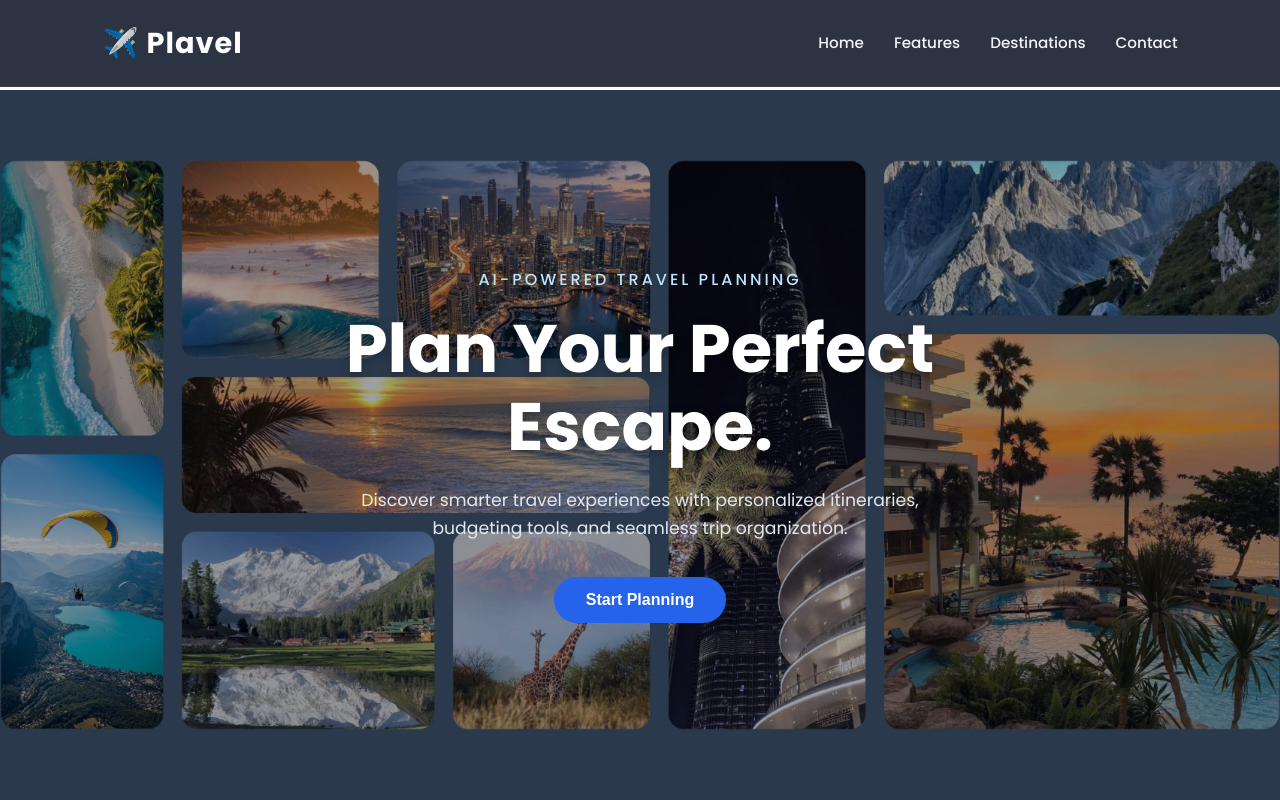
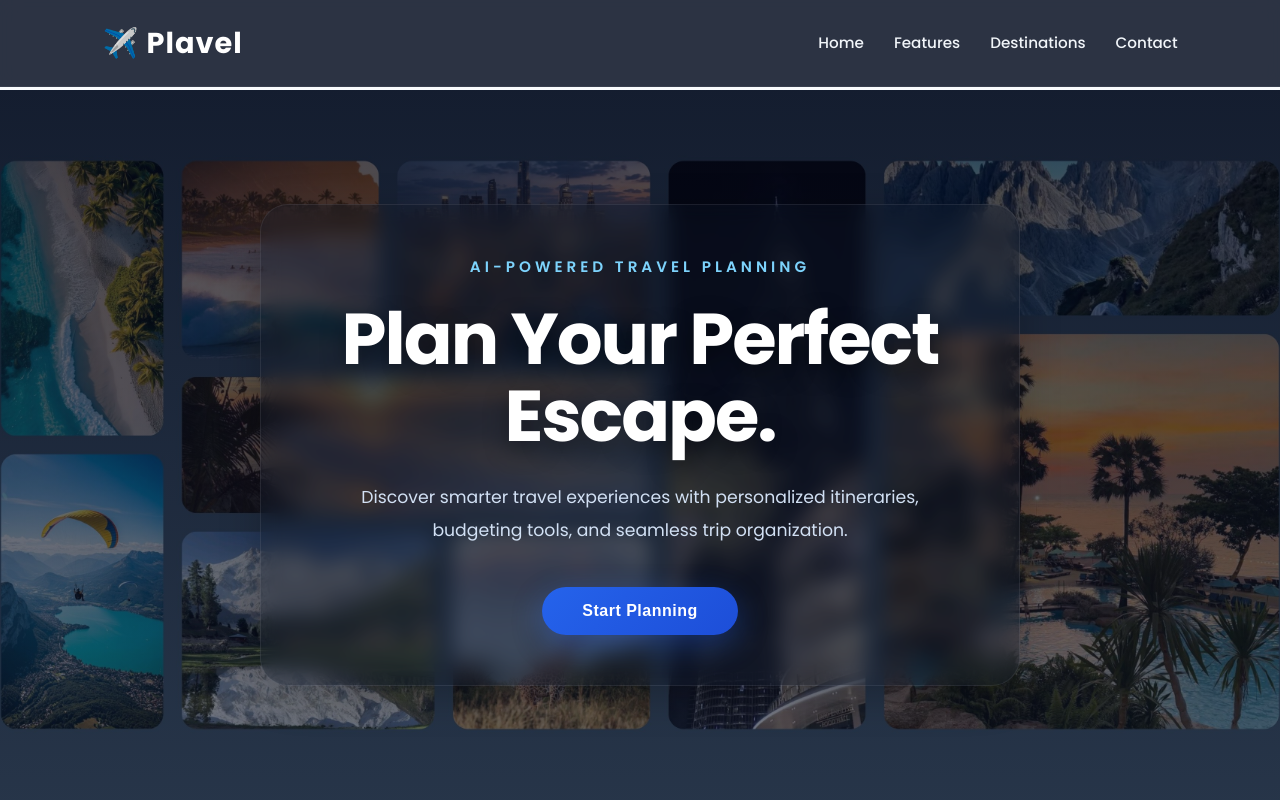
Before and after one commit to isha-hanaan/synent-task2-landingpage-isha, a plain HTML site: page index.html in a window 1280 px wide. Shown: the top 800 px of the page. Drawn offline with Linux system fonts and the light colour scheme.

Commit message:
Improved hero section design and readability

```diff
--- a/style.css
+++ b/style.css
@@ -35,12 +35,15 @@ body{
 
   border-bottom: 1px solid rgba(255,255,255,0.06);
 
+  backdrop-filter: blur(10px);
+
   z-index: 1000;
 }
 
 .logo{
   font-size: 1.8rem;
   font-weight: 700;
+
   color: white;
 
   letter-spacing: 1px;
@@ -49,6 +52,7 @@ body{
 .nav-links{
   display: flex;
   align-items: center;
+
   gap: 30px;
 
   list-style: none;
@@ -56,6 +60,7 @@ body{
 
 .nav-links a{
   text-decoration: none;
+
   color: #f1f5f9;
 
   font-size: 0.95rem;
@@ -72,21 +77,20 @@ body{
 
 .hero{
 
-  /* IMPORTANT SPACE BELOW NAVBAR */
-
   margin-top: 90px;
 
   min-height: calc(100vh - 90px);
 
   background-image:
   linear-gradient(
-    rgba(2,6,23,0.38),
-    rgba(2,6,23,0.38)
+    rgba(2, 6, 23, 0.72),
+    rgba(15, 23, 42, 0.55)
   ),
   url("images/travel-hero.jpg");
 
   background-size: cover;
   background-position: center;
+  background-repeat: no-repeat;
 
   display: flex;
   justify-content: center;
@@ -94,73 +98,116 @@ body{
 
   text-align: center;
 
-  padding: 40px 20px;
+  padding: 60px 20px;
 }
 
 .hero-content{
+
   max-width: 760px;
+
+  padding: 50px 40px;
+
+  border-radius: 28px;
+
+  background: rgba(15, 23, 42, 0.30);
+
+  backdrop-filter: blur(10px);
+
+  border: 1px solid rgba(255,255,255,0.08);
+
+  box-shadow:
+    0 10px 40px rgba(0,0,0,0.22);
 
   animation: fadeIn 1s ease;
 }
 
 .hero-content h2{
-  color: #bae6fd;
 
-  font-size: 1rem;
-  font-weight: 500;
+  color: #7dd3fc;
 
-  letter-spacing: 3px;
+  font-size: 0.95rem;
+  font-weight: 600;
+
+  letter-spacing: 4px;
   text-transform: uppercase;
 
-  margin-bottom: 18px;
+  margin-bottom: 20px;
 }
 
 .hero-content h1{
+
   color: white;
 
-  font-size: 4.2rem;
+  font-size: 4.5rem;
   font-weight: 700;
 
-  line-height: 1.15;
+  line-height: 1.08;
 
-  margin-bottom: 22px;
+  margin-bottom: 26px;
 
-  text-shadow: 0 4px 12px rgba(0,0,0,0.25);
+  letter-spacing: -2px;
+
+  text-shadow:
+    0 8px 24px rgba(0,0,0,0.4);
 }
 
 .hero-content p{
-  color: #e2e8f0;
+
+  color: #dbeafe;
 
   font-size: 1.08rem;
 
-  max-width: 650px;
+  max-width: 620px;
+
   margin: auto;
 
-  margin-bottom: 35px;
+  margin-bottom: 40px;
+
+  line-height: 1.9;
+
+  opacity: 0.95;
 }
 
 .hero-content button{
-  padding: 14px 32px;
+
+  padding: 15px 40px;
 
   border: none;
   border-radius: 50px;
 
-  background: #2563eb;
+  background: linear-gradient(
+    135deg,
+    #2563eb,
+    #1d4ed8
+  );
 
   color: white;
 
   font-size: 1rem;
   font-weight: 600;
 
+  letter-spacing: 0.5px;
+
   cursor: pointer;
 
-  transition: 0.3s ease;
+  box-shadow:
+    0 10px 30px rgba(37,99,235,0.35);
+
+  transition: all 0.3s ease;
 }
 
 .hero-content button:hover{
-  background: #1d4ed8;
 
-  transform: translateY(-3px);
+  transform: translateY(-5px) scale(1.02);
+
+  box-shadow:
+    0 14px 34px rgba(37,99,235,0.45);
+
+  background: linear-gradient(
+    135deg,
+    #1d4ed8,
+    #1e40af
+  );
 }
 
 /* FEATURES SECTION */
@@ -189,11 +236,13 @@ body{
   box-shadow:
     0 4px 18px rgba(15,23,42,0.04);
 
-  transition: 0.3s ease;
+  transition: all 0.3s ease;
 }
 
 .feature-card:hover{
   transform: translateY(-6px);
+
+  border-color: #bfdbfe;
 
   box-shadow:
     0 12px 24px rgba(37,99,235,0.08);
@@ -206,6 +255,12 @@ body{
 
   font-size: 1.15rem;
   font-weight: 600;
+
+  transition: 0.3s ease;
+}
+
+.feature-card:hover h3{
+  color: #1d4ed8;
 }
 
 .feature-card p{
@@ -242,6 +297,7 @@ footer{
 
   display: flex;
   justify-content: center;
+
   gap: 18px;
 }
 
@@ -289,7 +345,7 @@ footer{
   }
 
   .hero-content h1{
-    font-size: 3.4rem;
+    font-size: 3.5rem;
   }
 
 }
@@ -310,6 +366,8 @@ footer{
     flex-wrap: wrap;
 
     justify-content: center;
+
+    text-align: center;
   }
 
   .hero{
@@ -319,8 +377,14 @@ footer{
     min-height: calc(100vh - 120px);
   }
 
+  .hero-content{
+    padding: 40px 24px;
+  }
+
   .hero-content h1{
-    font-size: 2.5rem;
+    font-size: 2.8rem;
+
+    line-height: 1.2;
   }
 
   .hero-content p{
@@ -337,8 +401,14 @@ footer{
 
 @media(max-width: 480px){
 
+  .hero-content{
+    padding: 32px 20px;
+  }
+
   .hero-content h1{
-    font-size: 2rem;
+    font-size: 2.2rem;
+
+    line-height: 1.25;
   }
 
   .hero-content h2{
@@ -347,8 +417,17 @@ footer{
 
   .hero-content button{
     width: 100%;
+
+    padding: 14px 0;
   }
 
+}
+
+/* TEXT SELECTION */
+
+::selection{
+  background: #2563eb;
+  color: white;
 }
 
 /* ANIMATION */
```
